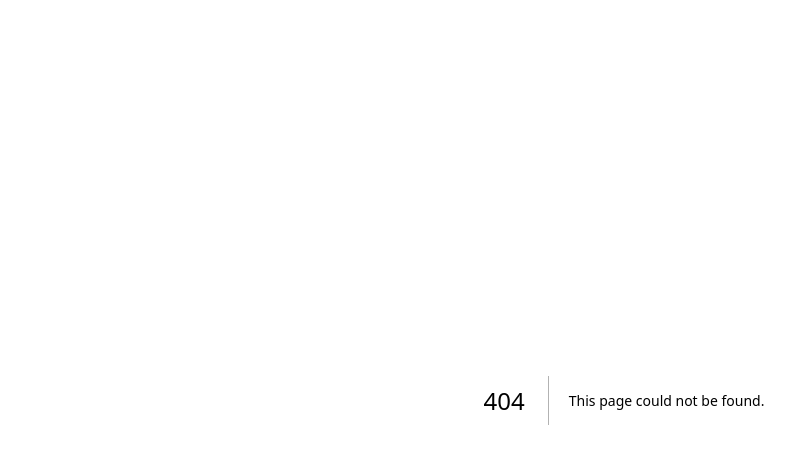
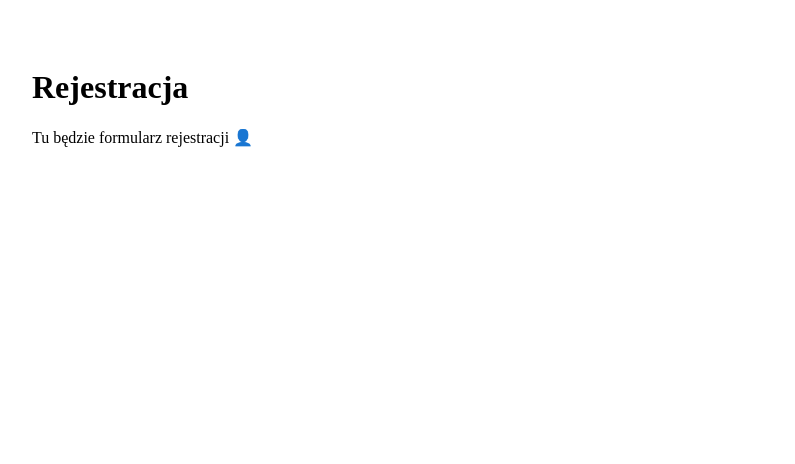
Before and after one commit to red-devils-united/typer-premier-league, a Next.js app: page /rejestracja in a window 1280 px wide. Before the commit this address had no page. Shown: the top 464 px of the page, without its empty margins (16-811 px from the left). Built offline with nearby package versions, Linux system fonts and the light colour scheme.

Commit message:
Create rejestracja.tsx

```diff
--- /dev/null
+++ b/pages/rejestracja.tsx
@@ -0,0 +1,8 @@
+export default function Rejestracja() {
+  return (
+    <main style={{ padding: 40 }}>
+      <h1>Rejestracja</h1>
+      <p>Tu będzie formularz rejestracji 👤</p>
+    </main>
+  );
+}
```
